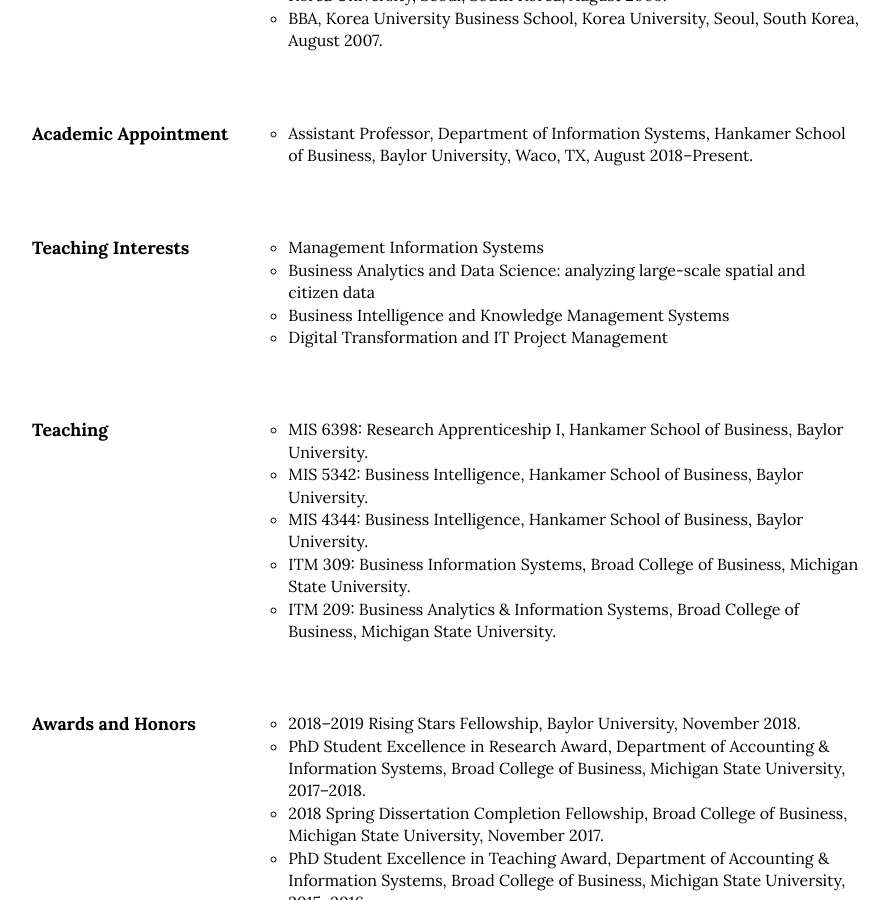
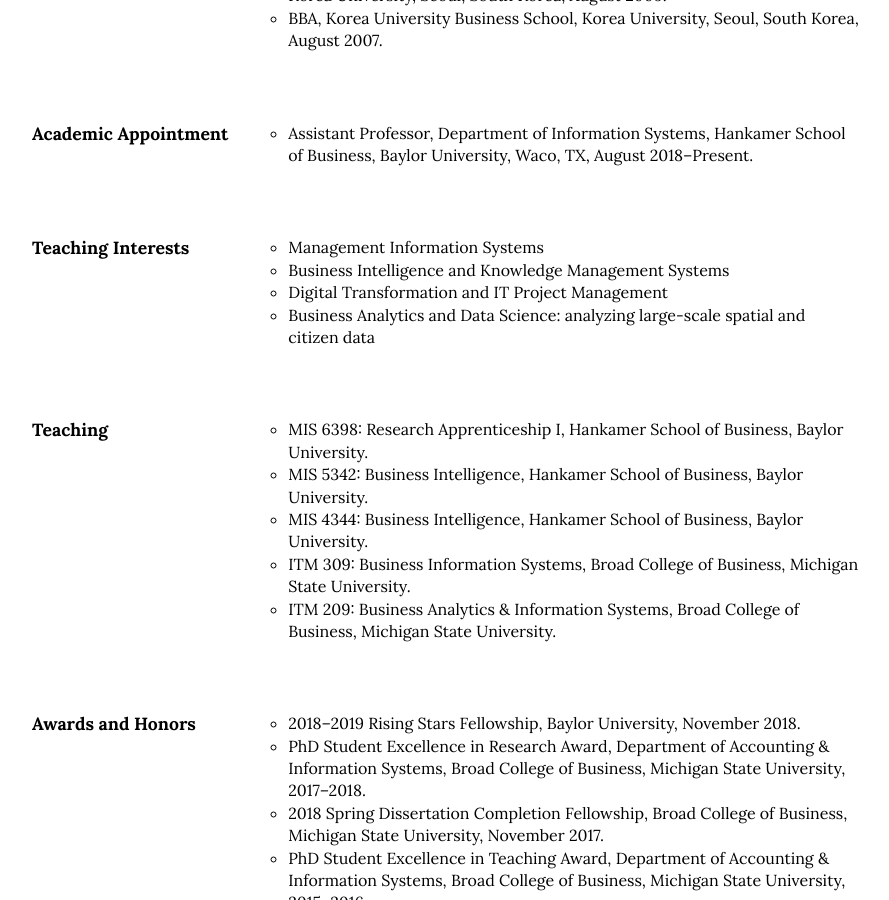
Before and after one commit to istaehun/taehun, a Jekyll site: the page built from engagement.html, in a window 1280 px wide and 900 px high, scrolled down 587 px. Shown: the whole window, without its empty margins (188-1077 px from the left). Built offline with Jekyll 4.4.1, drawn with Linux system fonts in a browser that asks for light colours; nearby versions of some CDN libraries.

Commit message:
Update engagement.yml

```diff
--- a/_data/engagement.yml
+++ b/_data/engagement.yml
@@ -13,9 +13,9 @@
     title: Teaching Interests
     list:
       - "Management Information Systems"
-      - "Business Analytics and Data Science: analyzing large-scale spatial and citizen data"
       - "Business Intelligence and Knowledge Management Systems"
       - "Digital Transformation and IT Project Management"
+      - "Business Analytics and Data Science: analyzing large-scale spatial and citizen data"
   -
     title: Teaching
     list:
```
